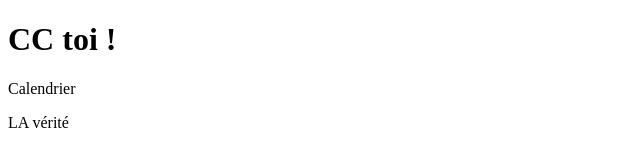
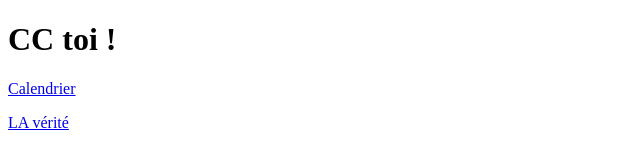
Before and after one commit to kikounet85/Angele.github.io, a plain HTML site: page index.html in a window 1280 px wide. Shown: the whole page, without its empty margins (0-640 px from the left). Drawn offline with Linux system fonts and the light colour scheme.

Commit message:
Update index.html

```diff
--- a/index.html
+++ b/index.html
@@ -11,10 +11,14 @@
     <h1>
         CC toi !
     </h1>
-    <p href="avent/avent.html" id="calendrier">
-        Calendrier
-    </p>
-    <p href="vérité.html" id="vérité">
-        LA vérité
-    </p>
+    <a href="avent/avent.html">
+        <p id="calendrier">
+            Calendrier
+        </p>
+    </a>
+    <a href="vérité.html">
+        <p id="vérité">
+            LA vérité
+        </p>
+    </a>
 </body>
```
